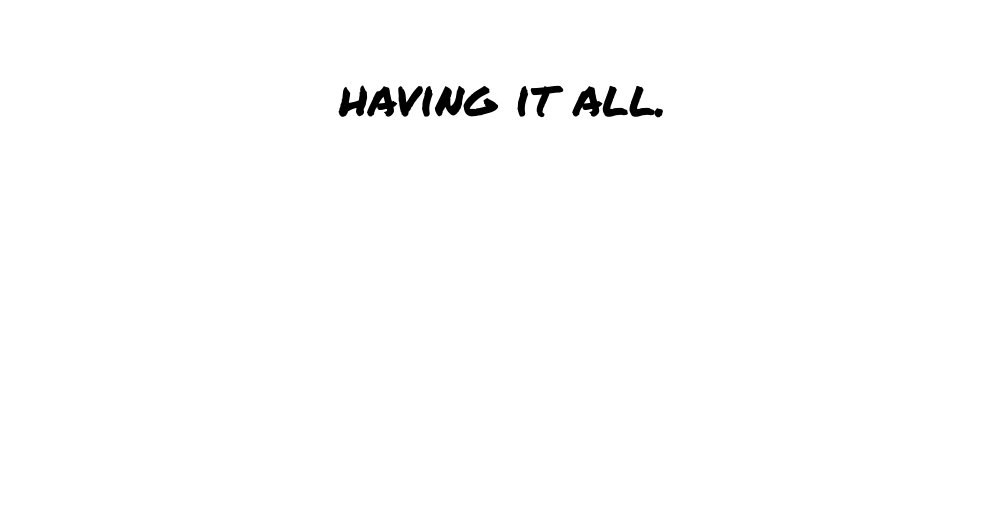
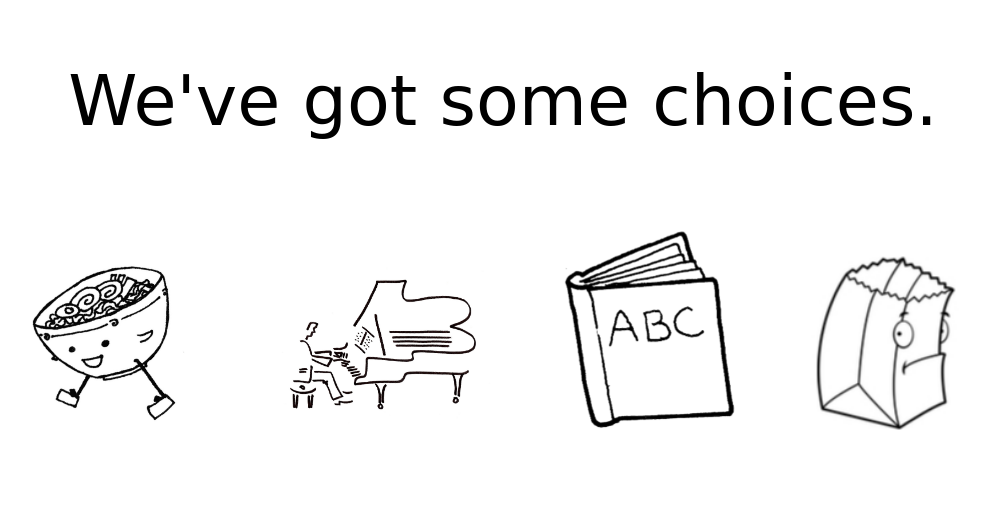
Before and after one commit to wickyvinn/rick-invite, a website: page views/main.html in a window 1280 px wide. Shown: the whole page, without its empty margins (137-1124 px from the left). Drawn offline with nearby package versions, Linux system fonts and the light colour scheme; a web font is replaced by a local one.

Commit message:
choices active and jumpin around.

```diff
--- a/public/css/bounce.css
+++ b/public/css/bounce.css
@@ -1,8 +1,8 @@
 
 
 .animation-target {
-  -webkit-animation: animation 1000ms linear both;
-  animation: animation 1000ms linear both;
+  -webkit-animation: animation 50ms linear both;
+  animation: animation 50ms linear both;
 }
 
 /* Generated with Bounce.js. Edit at http://goo.gl/sswYQ9 */
--- a/public/css/main.css
+++ b/public/css/main.css
@@ -1,10 +1,35 @@
 body {
+  margin-top: 60px;
 
 }
 
-.intro, .an-evening, .having {
+.intro, .an-evening, .having, .thursday {
   display: none;
   font-family: 'Permanent Marker', cursive;
   font-size: 50px;
   text-align: center;
 }
+
+
+.choicesPrompt {
+  font-family: 'Patrick Hand SC', cursive;
+  font-size: 70px;
+  text-align: center;
+}
+
+.choices {
+  text-align: center;
+  padding: 58px;
+
+}
+
+.choice {
+  display: none;
+  width: 20%;
+  cursor: pointer;
+  padding: 30px;
+}
+
+.shrink-choice {
+  width: 15%;
+}
--- a/views/main.html
+++ b/views/main.html
@@ -3,40 +3,142 @@
 
 <head>
   <link href="../css/main.css" rel="stylesheet">
-  <link href='https://fonts.googleapis.com/css?family=Permanent+Marker' rel='stylesheet' type='text/css'>
+  <link href='https://fonts.googleapis.com/css?family=Patrick+Hand+SC|Permanent+Marker' rel='stylesheet' type='text/css'>
   <script src="//code.jquery.com/jquery-1.11.3.min.js"></script>
   <script src="../js/bounce.js"></script>
 </head>
 
 <body>
-
-
 <div class="intro">You are cordially invited to</div>
 
 <div class="an-evening" style="margin-top: 30px">an evening of</div>
 
 <div class="having" style="margin-top: 60px">having it all.</div>
+
+<div class="thursday">This Thursday.</div>
+
 <img class="moto animation-target" style="display:none;" src="../img/moto.jpg">
+<div class="choicesPrompt" style="display:none;">We've got some choices.</div>
+<div class="choices">
+  <img class="choice ramen shrink-choice" src="../img/ramen.jpg">
+  <img class="choice piano" src= "../img/piano.jpg">
+  <img class="choice book shrink-choice" src= "../img/book.gif">
+  <img class="choice bag shrink-choice" src= "../img/bag.jpg">
 
-<div></div>
+</div>
 
 </body>
 
 <script>
 
-introFades()
+proceedOptions()
 
-function introFades() {
-  $(".intro").fadeIn(1000, function() {
-    $(".intro").fadeOut(1000, function () {
-      $(".an-evening").fadeIn(1000, function() {
-        $(".an-evening").fadeOut(1000, function () {
-          $(".having").fadeIn(1000, function () {
-            enterMoto()
+function introFade() {
+  $(".intro").fadeIn(500, function() {
+    $(".intro").fadeOut(500, function () {
+      $(".an-evening").fadeIn(500, function() {
+        $(".an-evening").fadeOut(500, function () {
+          $(".having").fadeIn(500, function () {
+            $('.having').fadeOut(500, function () {
+              $('.thursday').fadeIn(500, function() {
+                enterMoto()
+              });
+            });
           });
         });
       });
     });
+  });
+}
+
+function skewChoice() {
+  var bounce = new Bounce();
+  bounce.skew({
+    from: { x: 0, y: 0 },
+    to: { x: 20, y: 0 },
+    delay: 1000
+  })
+  .applyTo(document.querySelectorAll(".bag"), options = { loop: true})
+
+}
+function shakeChoice() {
+  var bounce = new Bounce();
+  bounce.translate({
+    from: { x:0, y: 0},
+    to: { x:20, y: 0},
+    duration: 1000,
+    bounce: 1
+  })
+  .translate({
+    from: { x:0, y: 0},
+    to: { x:-40, y: 0},
+    duration: 1000,
+    delay: 100,
+    bounce: 1
+  })
+  .translate({
+    from: { x:0 , y: 0},
+    to: { x:20, y: 0},
+    duration: 1000,
+    delay: 100,
+    bounce: 1
+  })
+  .applyTo(document.querySelectorAll(".book"), options = { loop: true})
+}
+
+function liftChoice() {
+  var bounce = new Bounce();
+  bounce.translate({
+    from: { x:0, y: 0},
+    to: { x:0, y: 20},
+    duration: 600,
+    bounce: 1
+  })
+  .translate({
+    from: { x:0, y: 0},
+    to: { x:0, y: -20},
+    duration: 600,
+    delay: 100,
+    bounce: 1
+  })
+  .translate({
+    from: { x:0 , y: 0},
+    to: { x:0, y: 0},
+    duration: 600,
+    delay: 100,
+    bounce: 1
+  })
+  .applyTo(document.querySelectorAll(".piano"), options = { loop: true})
+}
+
+function rotateChoice() {
+  var bounce = new Bounce();
+  bounce.rotate({
+    from: 0,
+    to: -45,
+    duration: 1000
+  })
+  .rotate({
+    from: 0,
+    to: 45,
+    duration: 1000,
+    delay: 1000
+  })
+  .applyTo(document.querySelectorAll(".ramen"), options = { loop: true})
+
+}
+
+function proceedOptions() {
+  $('.thursday').hide();
+  $('.moto').hide();
+  $('.choicesPrompt').fadeIn(1000, function () {
+    $('.choice').fadeIn(1400, function() {
+      shakeChoice();
+      rotateChoice();
+      liftChoice();
+      skewChoice();
+    });
+
   });
 }
 
@@ -45,15 +147,21 @@ function enterMoto() {
   var bounce = new Bounce();
   bounce.translate({
     from: { x: 0, y: 0 },
-    to: { x: 300, y: 0 },
-    duration: 12000,
+    to: { x: 500, y: 0 },
+    duration: 6000,
     stiffness: 1,
-    bounces: 3
+    bounce:1
   })
-  .applyTo(document.querySelectorAll(".moto"));
+  .translate({
+    from: { x: 0, y: 0 },
+    to: { x: 1000, y: 0 },
+    duration: 6000,
+    stiffness: 1,
+    delay: 3000
+  })
+  .applyTo(document.querySelectorAll(".moto"), options = { onComplete: proceedOptions })
+  .remove
 }
-
-
 
 
 </script>
```
Also changed, not shown: public/img/bag.jpg (added), public/img/book.gif (added), public/img/finger.jpg (added), public/img/moto.jpg, public/img/piano.jpg (added), public/img/ramen.jpg (added).
